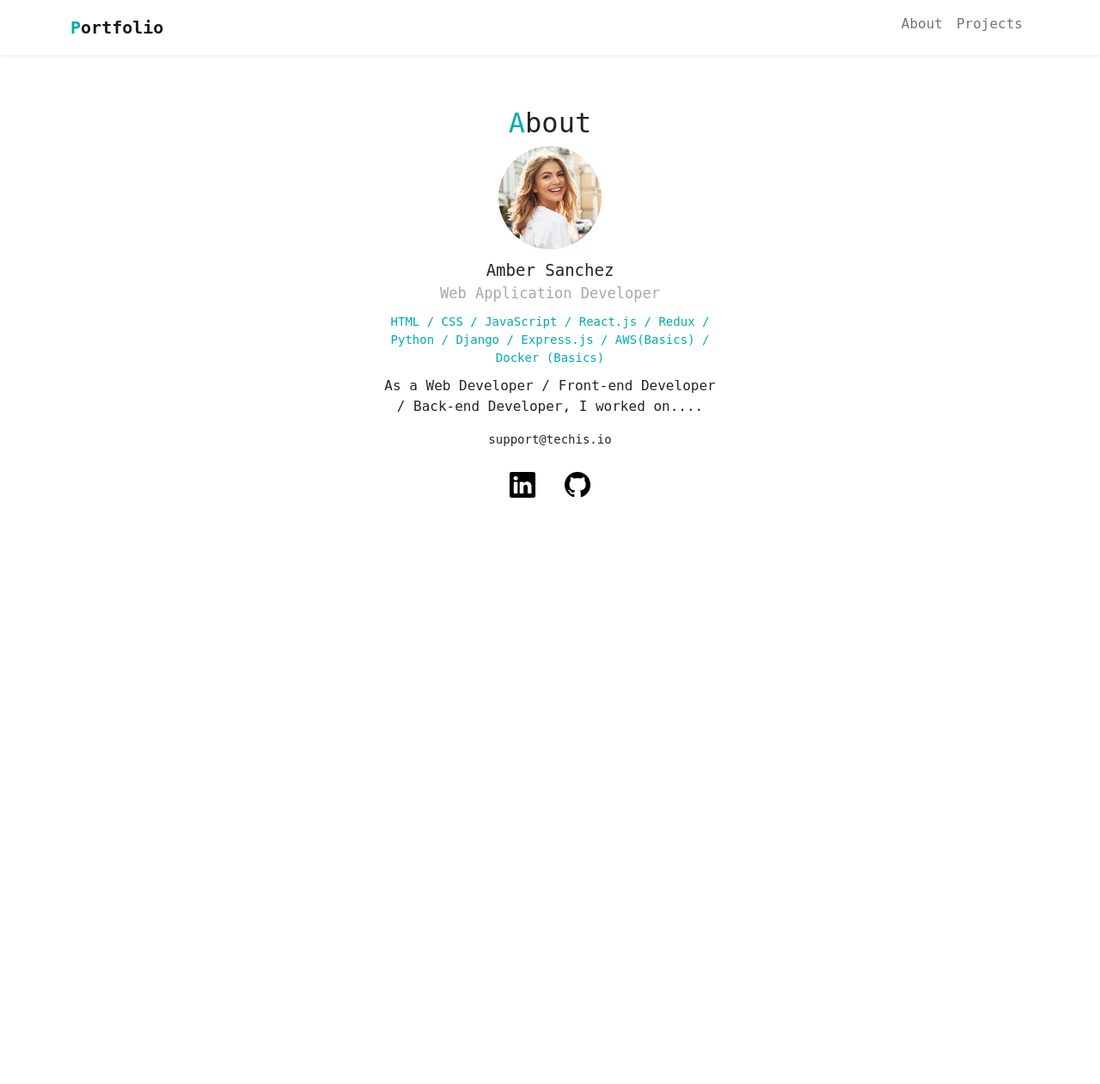
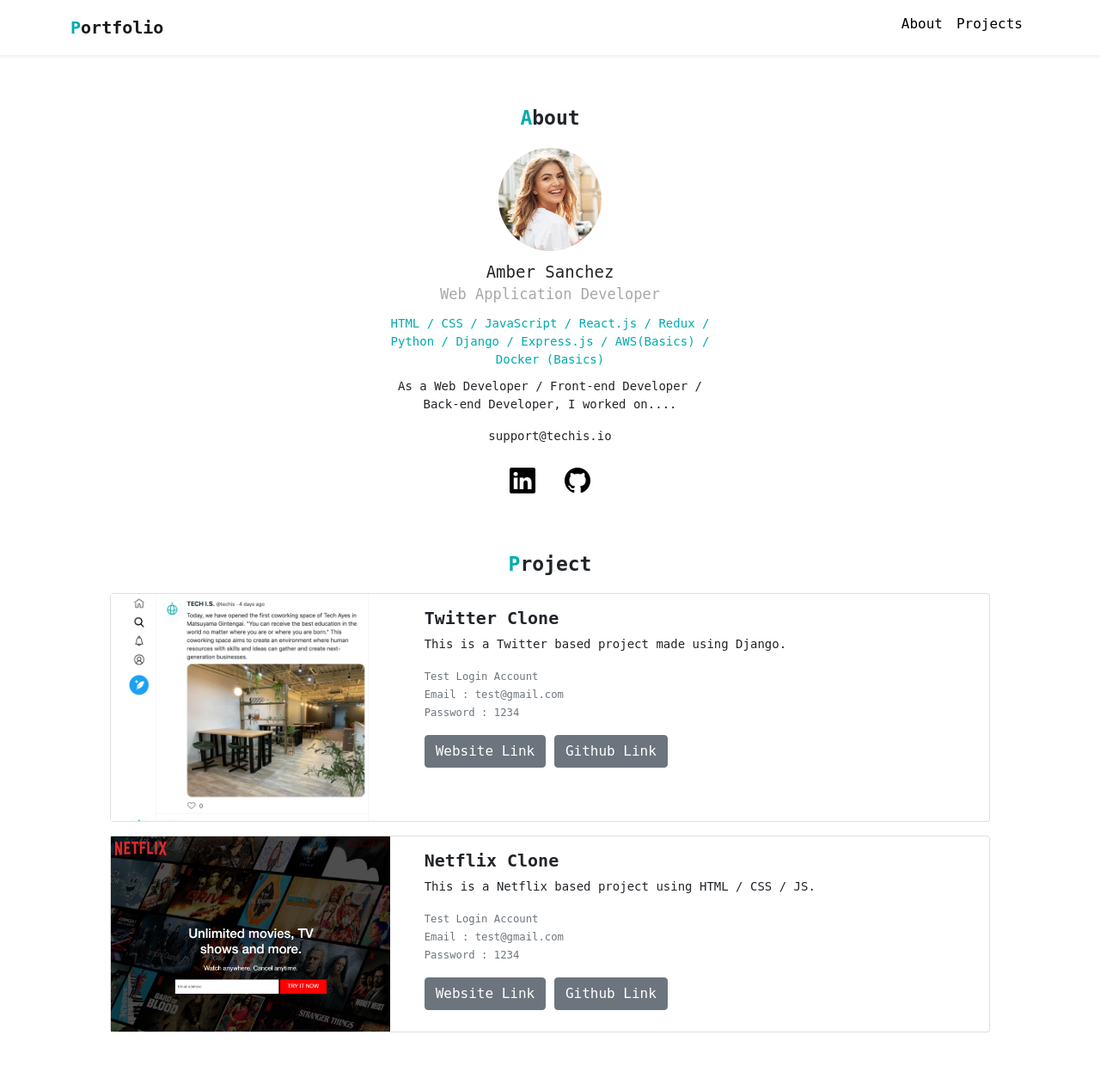
Before and after one commit to amb179/portfolio, a PHP site: page / in a window 1280 px wide. Shown: the whole page at 86% size. Before the commit the page ends 579 px from the top, so only its background shows below. Run offline with PHP 8.4, Linux system fonts and the light colour scheme.

Commit message:
created project section

```diff
--- a/index.html
+++ b/index.html
@@ -45,6 +45,54 @@
             <a href="#"><i class="bi bi-linkedin"></i></a>
             <a href="#"><i class="bi bi-github ms-3"></i></a>
         </div>
+    </div>
+
+    <div id="project">
+        <h2><span class="font-primary">P</span>roject</h2>
+
+        <div class="card mb-3">
+            <div class="row">
+                <div class="col-md-4">
+                    <img src="img/project-twitter.png" alt="Twitter Project">
+                </div>
+                <div class="col-md-8">
+                    <div class="card-body">
+                        <h5 class="card-title">Twitter Clone</h5>
+                        <p class="card-text">This is a Twitter based project made using Django.</p>
+                        <p class="card-text"><small class="text-muted">
+                            Test Login Account <br>
+                            Email : test@gmail.com <br>
+                            Password : 1234
+                        </small></p>
+                        <a href="#" target="_blank" class="btn btn-secondary">Website Link</a>
+                        <a href="#" target="_blank" class="btn btn-secondary">Github Link</a>
+                    </div>
+                </div>
+            </div>
+        </div>
+
+        <div class="card mb-3">
+            <div class="row">
+                <div class="col-md-4">
+                    <img src="img/project-netflix.png" alt="Netflix Project">
+                </div>
+                <div class="col-md-8">
+                    <div class="card-body">
+                        <h5 class="card-title">Netflix Clone</h5>
+                        <p class="card-text">This is a Netflix based project using HTML / CSS / JS.</p>
+                        <p class="card-text"><small class="text-muted">
+                                Test Login Account <br>
+                                Email : test@gmail.com <br>
+                                Password : 1234
+                            </small></p>
+                        <a href="#" target="_blank" class="btn btn-secondary">Website Link</a>
+                        <a href="#" target="_blank" class="btn btn-secondary">Github Link</a>
+                    </div>
+                </div>
+            </div>
+        </div>
+
+    </div>
 
     <script src="https://cdn.jsdelivr.net/npm/bootstrap@5.0.2/dist/js/bootstrap.bundle.min.js" integrity="sha384-MrcW6ZMFYlzcLA8Nl+NtUVF0sA7MsXsP1UyJoMp4YLEuNSfAP+JcXn/tWtIaxVXM" crossorigin="anonymous"></script>
 </body>
--- a/style.css
+++ b/style.css
@@ -16,6 +16,20 @@
 .title-icon{
     font-size: 20px;
     font-weight: bold;
+}
+
+p{
+    font-size: 14px;
+}
+
+h2{
+    font-weight: bold;
+    font-size: 23px;
+    margin-bottom: 20px;
+}
+
+a.font-black{
+    color:#000 !important;
 }
 
 /***************
@@ -65,3 +79,26 @@
 #about .icons a{
     color: #000;
 }
+
+/****************
+
+PROJECT
+
+*******************/
+
+#project{
+    margin: 60px auto;
+    width: 80%;
+}
+
+#project h2{
+    text-align: center;
+}
+
+#project .card img{
+    width: 100%;
+}
+
+#project .card-title{
+    font-weight: bold;
+}
```
